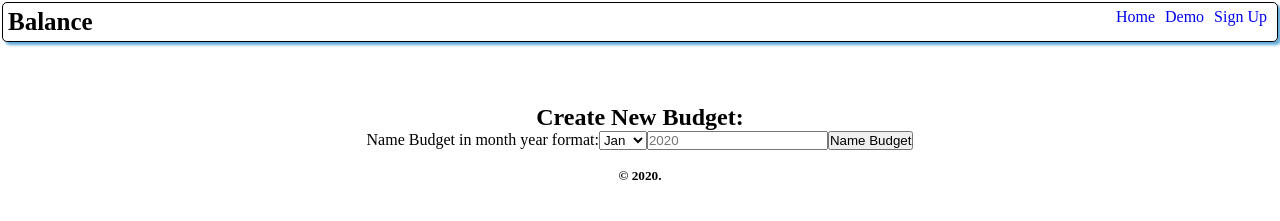
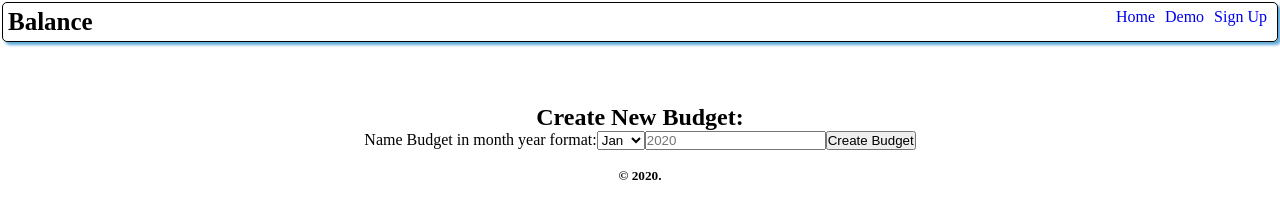
Before and after one commit to Cosmic-Noir/balance-app, a React (Create React App) app: page /createBudget in a window 1280 px wide. Shown: the top 221 px of the page. Built offline with nearby package versions, Linux system fonts and the light colour scheme.

Commit message:
change 'name budget' to 'create budget' as clicking now adds all charges

```diff
--- a/src/components/createBudget/createBudget.js
+++ b/src/components/createBudget/createBudget.js
@@ -157,7 +157,7 @@ class CreateBudget extends Component {
                 placeholder="2020"
                 required
               ></input>
-              <button type="submit">Name Budget</button>
+              <button type="submit">Create Budget</button>
               <h5 className="error">{this.state.error}</h5>
             </form>
           </div>
```
